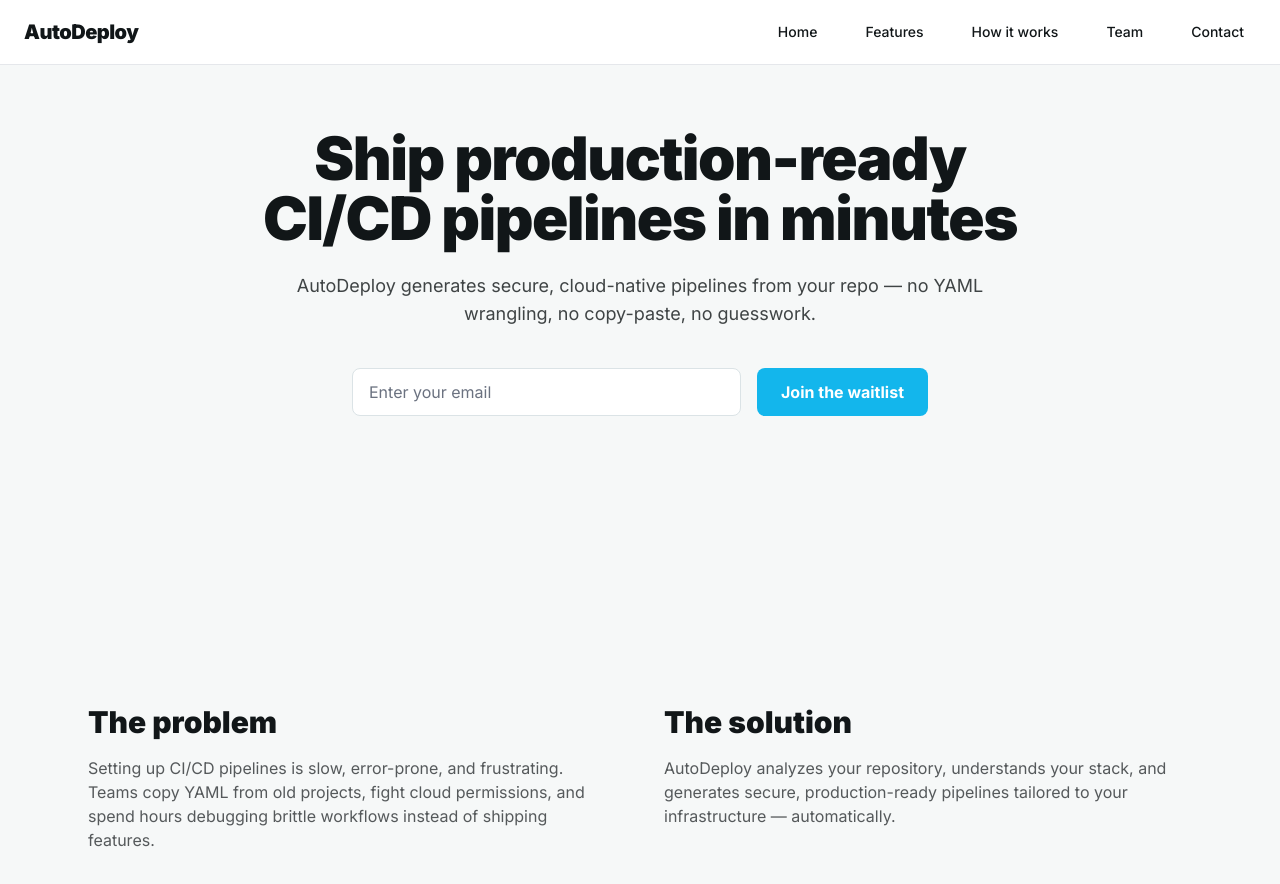
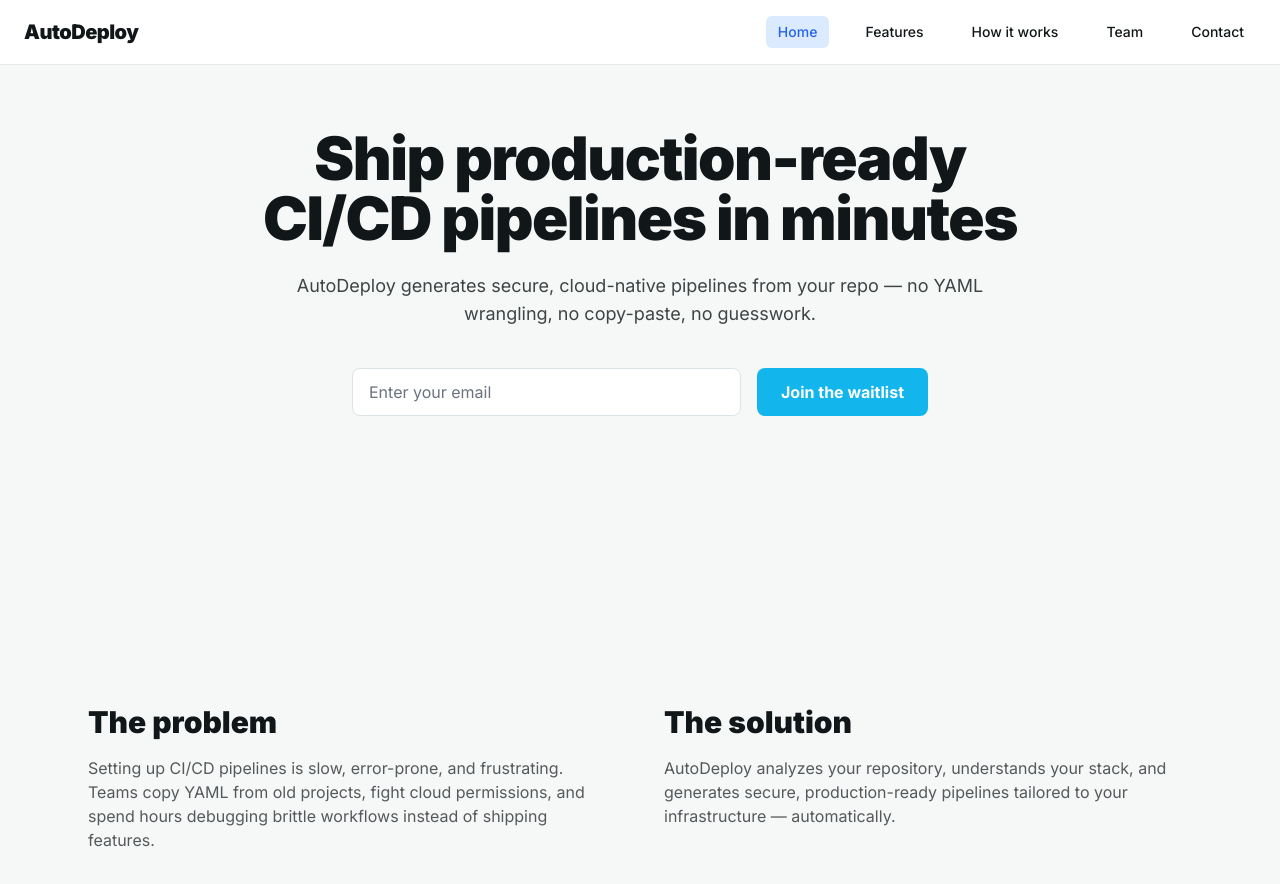
Before and after one commit to CICDAutoDeploy/autodeploy-landing, a React (Vite) app: page / in a window 1280 px wide. Shown: the top 884 px of the page. Built offline with nearby package versions, Linux system fonts and the light colour scheme.

Commit message:
Improve navbar hover states and align Tailwind theme

```diff
--- a/src/components/Navbar.tsx
+++ b/src/components/Navbar.tsx
@@ -42,10 +42,7 @@ export default function Navbar({ page, setPage }: NavbarProps) {
             if (window.scrollY < 100) {
               setActiveSection("home");
             } else {
-              const id = entry.target.id;
-              if (id === "features" || id === "how" || id === "team") {
-                setActiveSection(id);
-              }
+              setActiveSection(entry.target.id as any);
             }
           }
         });
@@ -78,12 +75,11 @@ export default function Navbar({ page, setPage }: NavbarProps) {
   }, [page]);
 
   useEffect(() => {
-    // Only attempt to close the mobile menu if it's currently open,
-    // and schedule the state change asynchronously to avoid cascading renders.
+    // Close the mobile menu when the page changes, if it's currently open.
     if (!mobileOpen) return;
     const t = setTimeout(() => setMobileOpen(false), 0);
     return () => clearTimeout(t);
-  }, [page, mobileOpen]);
+  }, [page]);
 
   return (
     <nav className="fixed top-0 inset-x-0 z-50 bg-white border-b border-border">
@@ -120,8 +116,8 @@ export default function Navbar({ page, setPage }: NavbarProps) {
             }}
             className={`px-3 py-1.5 rounded-md transition-colors ${
               page === "home" && activeSection === "home"
-                ? "bg-brand/10 text-brand"
-                : "text-text hover:bg-surface-muted hover:text-brand"
+                ? "bg-blue-100 text-blue-600"
+                : "text-text hover:bg-blue-100 hover:text-blue-600"
             }`}
           >
             Home
@@ -137,8 +133,8 @@ export default function Navbar({ page, setPage }: NavbarProps) {
             }}
             className={`px-3 py-1.5 rounded-md transition-colors ${
               activeSection === "features"
-                ? "bg-brand/10 text-brand"
-                : "text-text hover:bg-surface-muted hover:text-brand"
+                ? "bg-blue-100 text-blue-600"
+                : "text-text hover:bg-blue-100 hover:text-blue-600"
             }`}
           >
             Features
@@ -154,8 +150,8 @@ export default function Navbar({ page, setPage }: NavbarProps) {
             }}
             className={`px-3 py-1.5 rounded-md transition-colors ${
               activeSection === "how"
-                ? "bg-brand/10 text-brand"
-                : "text-text hover:bg-surface-muted hover:text-brand"
+                ? "bg-blue-100 text-blue-600"
+                : "text-text hover:bg-blue-100 hover:text-blue-600"
             }`}
           >
             How it works
@@ -171,8 +167,8 @@ export default function Navbar({ page, setPage }: NavbarProps) {
             }}
             className={`px-3 py-1.5 rounded-md transition-colors ${
               activeSection === "team"
-                ? "bg-brand/10 text-brand"
-                : "text-text hover:bg-surface-muted hover:text-brand"
+                ? "bg-blue-100 text-blue-600"
+                : "text-text hover:bg-blue-100 hover:text-blue-600"
             }`}
           >
             Team
@@ -181,8 +177,8 @@ export default function Navbar({ page, setPage }: NavbarProps) {
             onClick={() => setPage("contact")}
             className={`px-3 py-1.5 rounded-md transition-colors ${
               page === "contact"
-                ? "bg-brand/10 text-brand"
-                : "text-text hover:bg-surface-muted hover:text-brand"
+                ? "bg-blue-100 text-blue-600"
+                : "text-text hover:bg-blue-100 hover:text-blue-600"
             }`}
           >
             Contact
@@ -221,8 +217,8 @@ export default function Navbar({ page, setPage }: NavbarProps) {
               }}
               className={`px-3 py-1.5 rounded-md transition-colors ${
                 activeSection === "home" && page === "home"
-                  ? "bg-brand/10 text-brand"
-                  : "text-text hover:bg-surface-muted hover:text-brand"
+                  ? "bg-blue-100 text-blue-600"
+                  : "text-text hover:bg-blue-100 hover:text-blue-600"
               }`}
             >
               Home
@@ -240,8 +236,8 @@ export default function Navbar({ page, setPage }: NavbarProps) {
               }}
               className={`px-3 py-1.5 rounded-md transition-colors ${
                 activeSection === "features" && page === "home"
-                  ? "bg-brand/10 text-brand"
-                  : "text-text hover:bg-surface-muted hover:text-brand"
+                  ? "bg-blue-100 text-blue-600"
+                  : "text-text hover:bg-blue-100 hover:text-blue-600"
               }`}
             >
               Features
@@ -259,8 +255,8 @@ export default function Navbar({ page, setPage }: NavbarProps) {
               }}
               className={`px-3 py-1.5 rounded-md transition-colors ${
                 activeSection === "how" && page === "home"
-                  ? "bg-brand/10 text-brand"
-                  : "text-text hover:bg-surface-muted hover:text-brand"
+                  ? "bg-blue-100 text-blue-600"
+                  : "text-text hover:bg-blue-100 hover:text-blue-600"
               }`}
             >
               How it works
@@ -278,8 +274,8 @@ export default function Navbar({ page, setPage }: NavbarProps) {
               }}
               className={`px-3 py-1.5 rounded-md transition-colors ${
                 activeSection === "team" && page === "home"
-                  ? "bg-brand/10 text-brand"
-                  : "text-text hover:bg-surface-muted hover:text-brand"
+                  ? "bg-blue-100 text-blue-600"
+                  : "text-text hover:bg-blue-100 hover:text-blue-600"
               }`}
             >
               Team
@@ -292,8 +288,8 @@ export default function Navbar({ page, setPage }: NavbarProps) {
               }}
               className={`px-3 py-1.5 rounded-md transition-colors ${
                 page === "contact"
-                  ? "bg-brand/10 text-brand"
-                  : "text-text hover:bg-surface-muted hover:text-brand"
+                  ? "bg-blue-100 text-blue-600"
+                  : "text-text hover:bg-blue-100 hover:text-blue-600"
               }`}
             >
               Contact
--- a/src/index.css
+++ b/src/index.css
@@ -2,9 +2,15 @@
 @import "./styles/theme.css";
 
 /* Tailwind layers */
+/* stylelint-disable at-rule-no-unknown */
+
+/*
 @tailwind base;
 @tailwind components;
 @tailwind utilities;
+*/
+
+/* stylelint-enable at-rule-no-unknown */
 
 /* Base element defaults */
 @layer base {
--- a/src/main.tsx
+++ b/src/main.tsx
@@ -3,7 +3,7 @@ import ReactDOM from "react-dom/client";
 import App from "./App.tsx";
 // main.tsx
 import './styles/theme.css'
-//import './index.css'
+import './index.css'
 
 const rootElement = document.getElementById("root") as HTMLElement;
 ReactDOM.createRoot(rootElement).render(
--- a/src/styles/theme.css
+++ b/src/styles/theme.css
@@ -7,14 +7,36 @@
 
   /* Backgrounds / surfaces */
   --color-bg: 255 255 255;
+  --color-bg-light: 255 255 255;
+  --color-bg-dark: 15 23 42;         /* slate-900-ish */
   --color-surface: 255 255 255;
-  --color-surface-muted: 243 244 246;
+  --color-surface-muted: 229 231 235; /* gray-200, more visible on white */
+
+  /* Cards */
+  --color-card-light: 249 250 251;   /* gray-50 */
+  --color-card-dark: 30 41 59;       /* slate-800 */
 
   /* Text */
   --color-text: 17 24 39;
-  --color-text-muted: 107 114 128;
+  --color-text-primary: 17 24 39;
+  --color-text-secondary: 55 65 81;  /* gray-700 */
+  --color-text-muted: 107 114 128;   /* gray-500 */
+  --color-text-light: 17 24 39;
+  --color-text-dark: 249 250 251;    /* near-white */
 
   /* Borders / focus */
   --color-border: 229 231 235;
+  --color-border-light: 229 231 235;
+  --color-border-dark: 51 65 85;     /* slate-700 */
   --color-focus: 37 99 235;
+
+  /* Status / accents */
+  --color-primary: 37 99 235;        /* same as brand */
+  --color-danger: 220 38 38;         /* red-600 */
+
+  /* Radii */
+  --radius-sm: 0.375rem;
+  --radius-md: 0.5rem;
+  --radius-lg: 0.75rem;
+  --radius-xl: 1rem;
 }
--- a/tailwind.config.js
+++ b/tailwind.config.js
@@ -8,15 +8,34 @@ export default {
     extend: {
       colors: {
         /* Base surfaces */
-        bg: "rgb(var(--color-bg) / <alpha-value>)",
+        bg: {
+          DEFAULT: "rgb(var(--color-bg) / <alpha-value>)",
+          light: "rgb(var(--color-bg-light) / <alpha-value>)",
+          dark: "rgb(var(--color-bg-dark) / <alpha-value>)",
+        },
         surface: "rgb(var(--color-surface) / <alpha-value>)",
-        border: "rgb(var(--color-border) / <alpha-value>)",
+        "surface-muted": "rgb(var(--color-surface-muted) / <alpha-value>)",
+
+        /* Cards */
+        card: {
+          light: "rgb(var(--color-card-light) / <alpha-value>)",
+          dark: "rgb(var(--color-card-dark) / <alpha-value>)",
+        },
+
+        /* Borders */
+        border: {
+          DEFAULT: "rgb(var(--color-border) / <alpha-value>)",
+          light: "rgb(var(--color-border-light) / <alpha-value>)",
+          dark: "rgb(var(--color-border-dark) / <alpha-value>)",
+        },
 
         /* Text */
         text: {
           primary: "rgb(var(--color-text-primary) / <alpha-value>)",
           secondary: "rgb(var(--color-text-secondary) / <alpha-value>)",
           muted: "rgb(var(--color-text-muted) / <alpha-value>)",
+          light: "rgb(var(--color-text-light) / <alpha-value>)",
+          dark: "rgb(var(--color-text-dark) / <alpha-value>)",
         },
 
         /* Brand */
@@ -26,6 +45,9 @@ export default {
           hover: "rgb(var(--color-brand-hover) / <alpha-value>)",
           accent: "rgb(var(--color-accent) / <alpha-value>)",
         },
+
+        /* Primary (matches bg-primary, text-primary, focus:ring-primary) */
+        primary: "rgb(var(--color-primary) / <alpha-value>)",
 
         /* Status */
         danger: "rgb(var(--color-danger) / <alpha-value>)",
```
